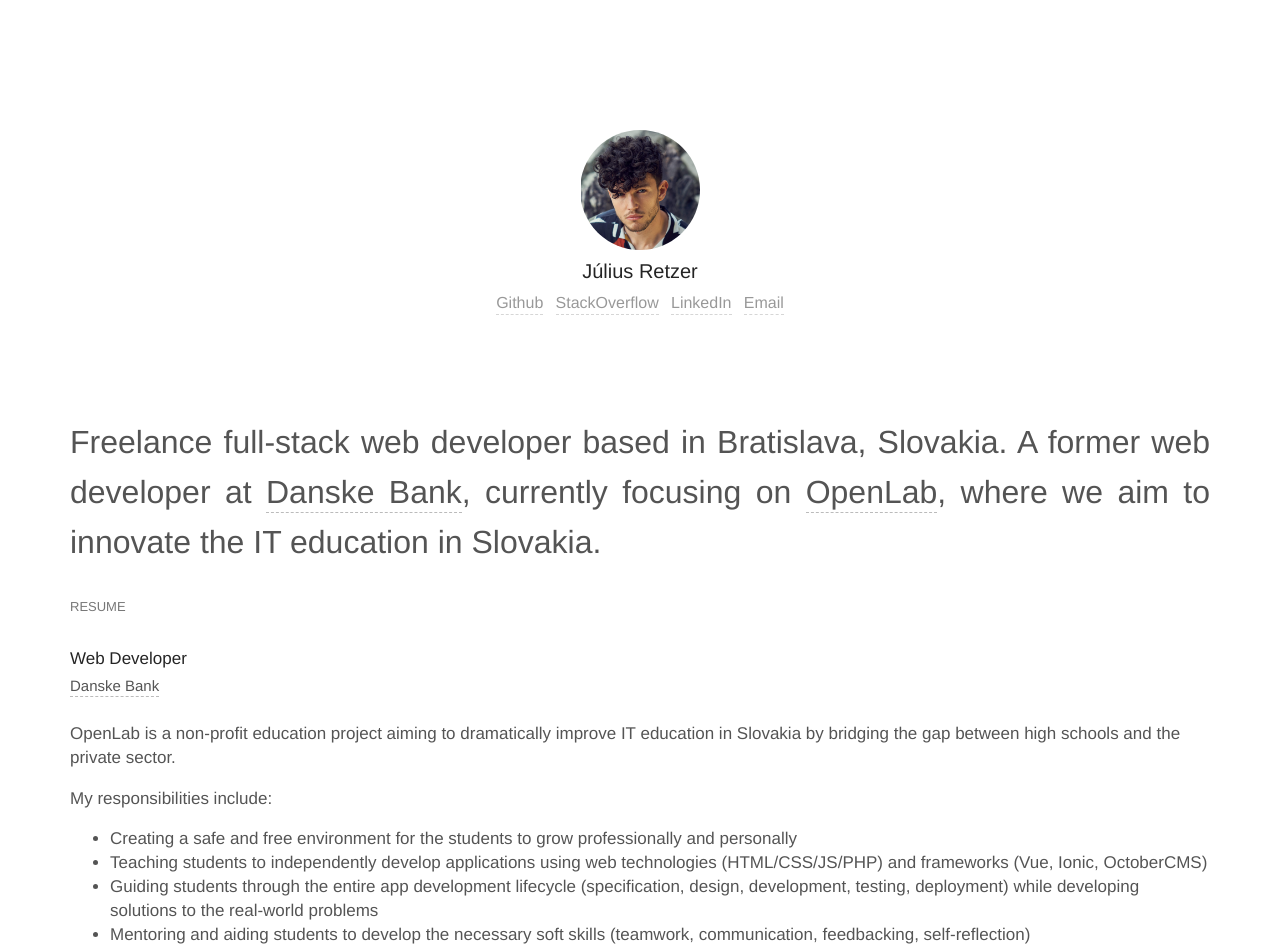
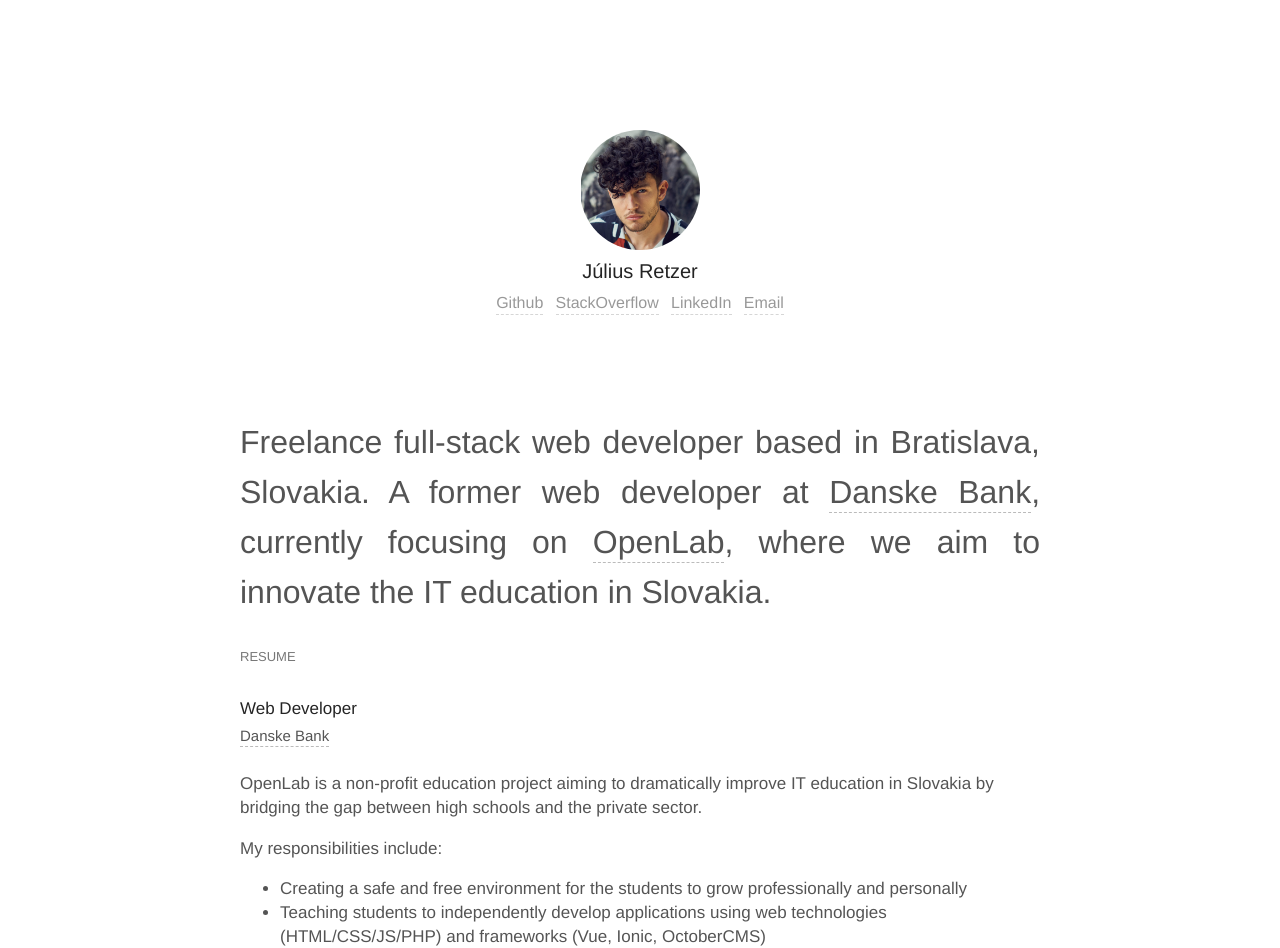
Before and after one commit to wormyy/retzer-dev, a Next.js app: page / in a window 1280 px wide. Shown: the part 20-968 px from the top of the page. Built offline with nearby package versions, Linux system fonts and the light colour scheme.

Commit message:
Max width

```diff
--- a/pages/index.module.css
+++ b/pages/index.module.css
@@ -1,5 +1,5 @@
 .container {
-  max-width: 1140px;
+  max-width: 800px;
   margin: 0 auto;
   padding: 0 15px;
   margin-top: 150px;
@@ -54,7 +54,8 @@
   justify-content: space-around;
 }
 
-.resume {
+.resumeItem {
+  margin-bottom: 50px;
 }
 
 .resumeText {
@@ -63,6 +64,3 @@
   margin-bottom: 13px;
   line-height: 1.4em;
 }
-
-.experience {
-}
```
